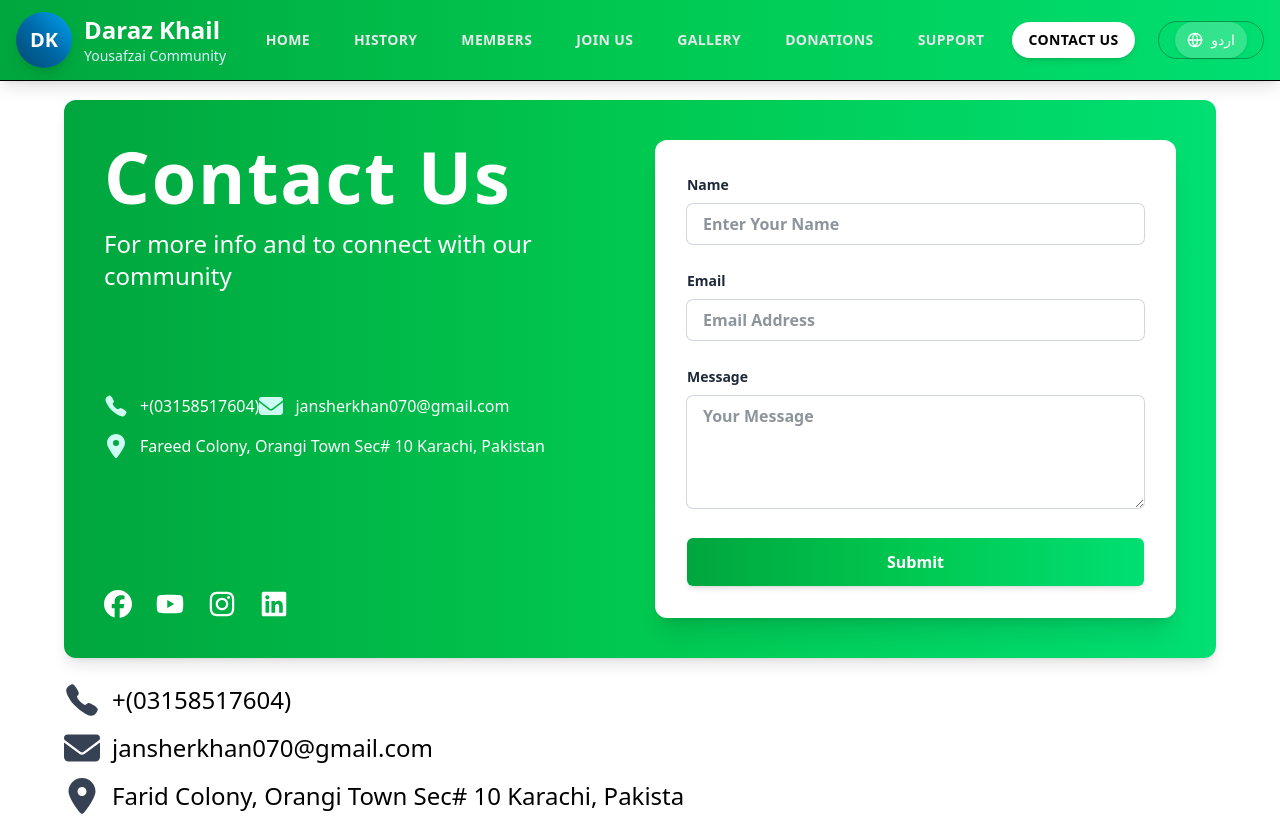
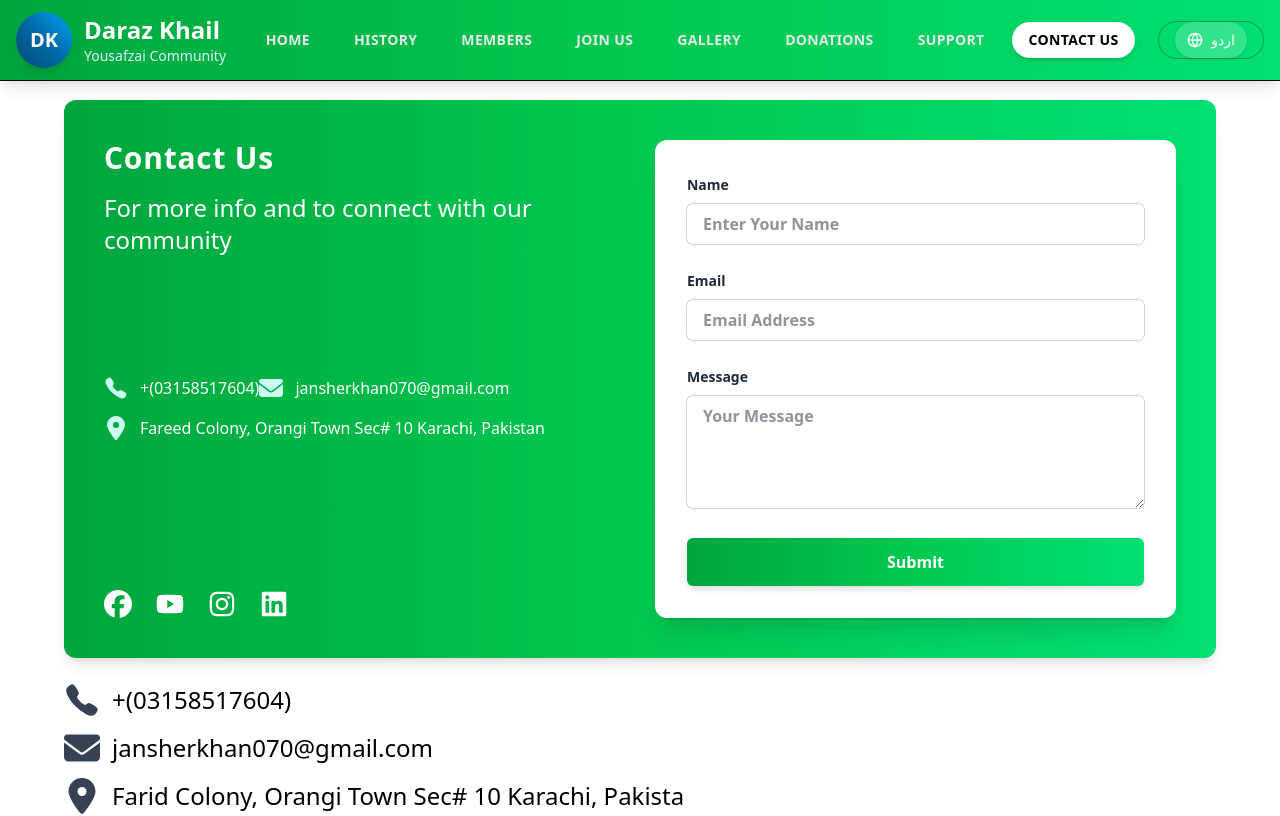
Before and after one commit to muzammil67552/yousafzai_Community, a React (Vite) app: page /contact in a window 1280 px wide. Shown: the top 816 px of the page. Built offline with nearby package versions, Linux system fonts and the light colour scheme.

Commit message:
first commit

```diff
--- a/index.html
+++ b/index.html
@@ -3,8 +3,9 @@
   <head>
     <meta charset="UTF-8" />
     <meta name="viewport" content="width=device-width, initial-scale=1.0" />
-    <title>daraz-khail-connect</title>
-    <meta property="og:title" content="daraz-khail-connect" />
+     <link rel="icon" type="image/svg+xml" href="/public/favicon.ico" />
+    <title>daraz-khail-community</title>
+    <meta property="og:title" content="daraz-khail-community" />
     <meta name="twitter:card" content="summary_large_image" />
     <script src="https://cdn.jsdelivr.net/npm/@tailwindcss/browser@4"></script>
      <style type="text/tailwindcss">
--- a/src/pages/Contact.jsx
+++ b/src/pages/Contact.jsx
@@ -61,7 +61,7 @@ const Contact = () => {
           {/* Left Section */}
           <div className="flex flex-col justify-between space-y-8 md:w-1/2">
             <div>
-              <h1 className="text-4xl md:text-7xl font-bold tracking-wide">
+              <h1 className="text-4xl md:text-3xl font-bold tracking-wide">
                 {t('contactUs')}
               </h1>
               <p className="pt-4 text-lg md:text-2xl">
```
